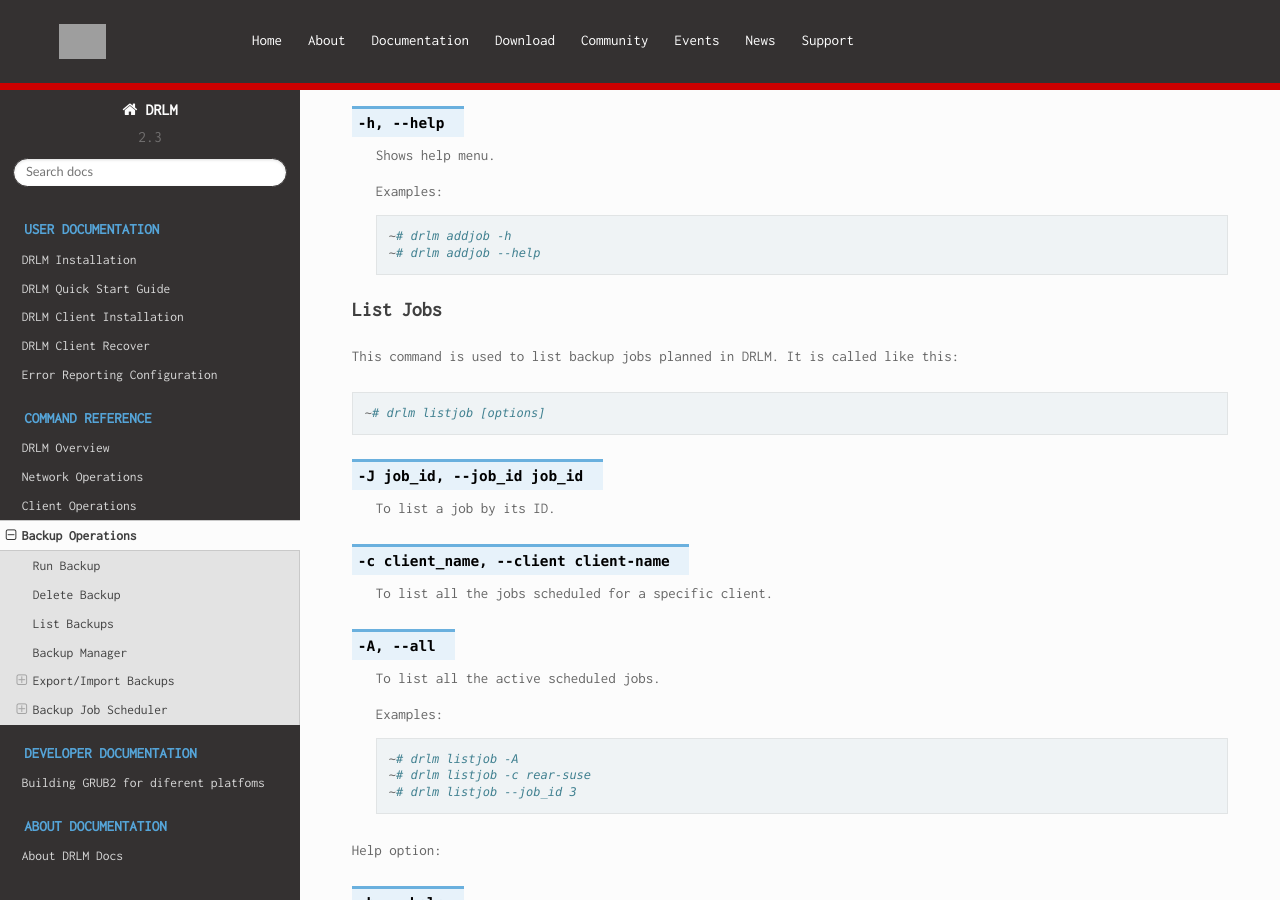
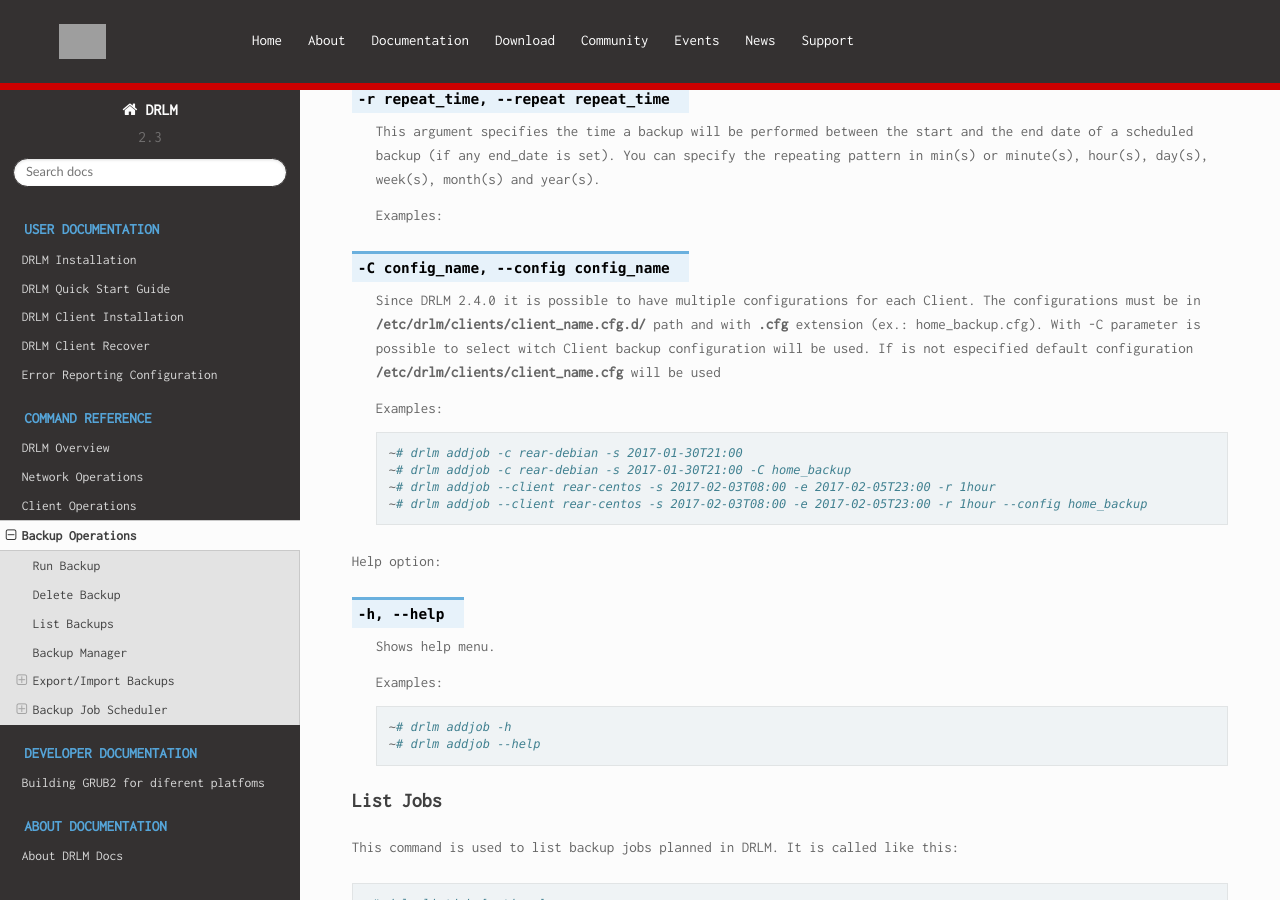
Before and after one commit to brainupdaters/drlm-docs, a Sphinx documentation site: the page built from docs/source/backup_opers.rst, in a window 1280 px wide and 900 px high, scrolled down 6939 px. Built offline with Sphinx 7.4.7 and the Read the Docs theme 2.0.0, drawn with Linux system fonts in a browser that asks for light colours; some web fonts are replaced; some of the changed text lies outside the part shown; grey boxes are pictures that could not be loaded.

Commit message:
Multiple config support

```diff
--- a/docs/source/backup_opers.rst
+++ b/docs/source/backup_opers.rst
@@ -34,6 +34,16 @@
 
    ~# drlm runbackup -I 12
    ~# drlm runbackup --id 12
+
+.. option:: -C config_name, --config config_name
+
+   Since DRLM 2.4.0 it is possible to have multiple configurations for each Client. The configurations must be in **/etc/drlm/clients/client_name.cfg.d/** path and with **.cfg** extension (ex.: home_backup.cfg).
+   With -C parameter is possible to select witch Client backup configuration will be used. If is not especified default configuration **/etc/drlm/clients/client_name.cfg** will be used
+
+   Examples::
+
+   ~# drlm runbackup -c clientHost1 -C home_backup
+   ~# drlm runbackup --id 12 --config home_backup
 
 Help option:
 
@@ -319,8 +329,17 @@
 
     Examples::
 
+.. option:: -C config_name, --config config_name
+
+    Since DRLM 2.4.0 it is possible to have multiple configurations for each Client. The configurations must be in **/etc/drlm/clients/client_name.cfg.d/** path and with **.cfg** extension (ex.: home_backup.cfg).
+    With -C parameter is possible to select witch Client backup configuration will be used. If is not especified default configuration **/etc/drlm/clients/client_name.cfg** will be used
+
+    Examples::
+
     ~# drlm addjob -c rear-debian -s 2017-01-30T21:00
+    ~# drlm addjob -c rear-debian -s 2017-01-30T21:00 -C home_backup
     ~# drlm addjob --client rear-centos -s 2017-02-03T08:00 -e 2017-02-05T23:00 -r 1hour
+    ~# drlm addjob --client rear-centos -s 2017-02-03T08:00 -e 2017-02-05T23:00 -r 1hour --config home_backup
 
 Help option:
 
```
Also changed, not shown: docs/source/About.rst (+8 -0 lines).
